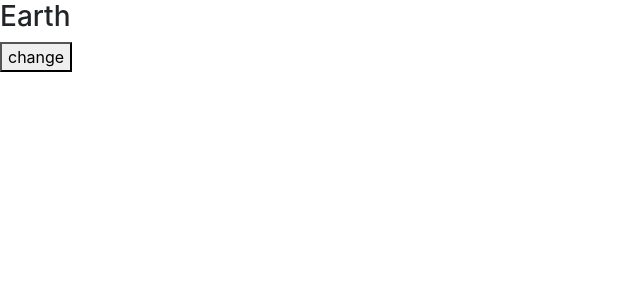
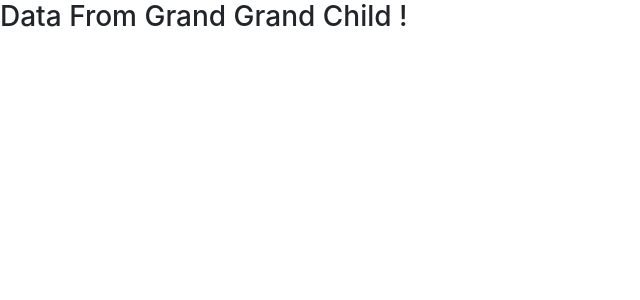
Before and after one commit to BlackKnightZERO/Road-to-React, a React (Create React App) app: page / in a window 1280 px wide. Shown: the top 300 px of the page, without its empty margins (0-640 px from the left). Built offline with nearby package versions, Linux system fonts and the light colour scheme.

Commit message:
component-tree

```diff
--- a/src/App.js
+++ b/src/App.js
@@ -25,12 +25,16 @@ import AdvancedNav from './routeAdvanced/components/mynavigation';
 import AdvancedRoute from './routeAdvanced/components/myroute';
 import { BrowserRouter } from 'react-router-dom';
 import HookUseState from './hook/useState/Basic';
+import Son from './componentTree/Son';
 
 function App() {
   return (
-      <div>
-        <HookUseState></HookUseState>
-      </div>
+    <div>
+      <Son></Son>
+    </div>
+      // <div>
+      //   <HookUseState></HookUseState>
+      // </div>
     // <div>
     //   <BrowserRouter>
     //     <AdvancedNav></AdvancedNav>
--- /dev/null
+++ b/src/componentTree/GrandChild.js
@@ -0,0 +1,14 @@
+import React, { Component } from 'react';
+import GrandGrandChild from './GrandGrandChild';
+
+class GrandChild extends Component {
+    render() {
+        return (
+            <div>
+                <GrandGrandChild></GrandGrandChild>
+            </div>
+        );
+    }
+}
+
+export default GrandChild;
--- /dev/null
+++ b/src/componentTree/GrandGrandChild.js
@@ -0,0 +1,13 @@
+import React, { Component } from 'react';
+
+class GrandGrandChild extends Component {
+    render() {
+        return (
+            <div>
+                <h3>Data From Grand Grand Child !</h3>
+            </div>
+        );
+    }
+}
+
+export default GrandGrandChild;
--- /dev/null
+++ b/src/componentTree/Son.js
@@ -0,0 +1,14 @@
+import React, { Component } from 'react';
+import GrandChild from './GrandChild';
+
+class Son extends Component {
+    render() {
+        return (
+            <div>
+                <GrandChild></GrandChild>
+            </div>
+        );
+    }
+}
+
+export default Son;
```
